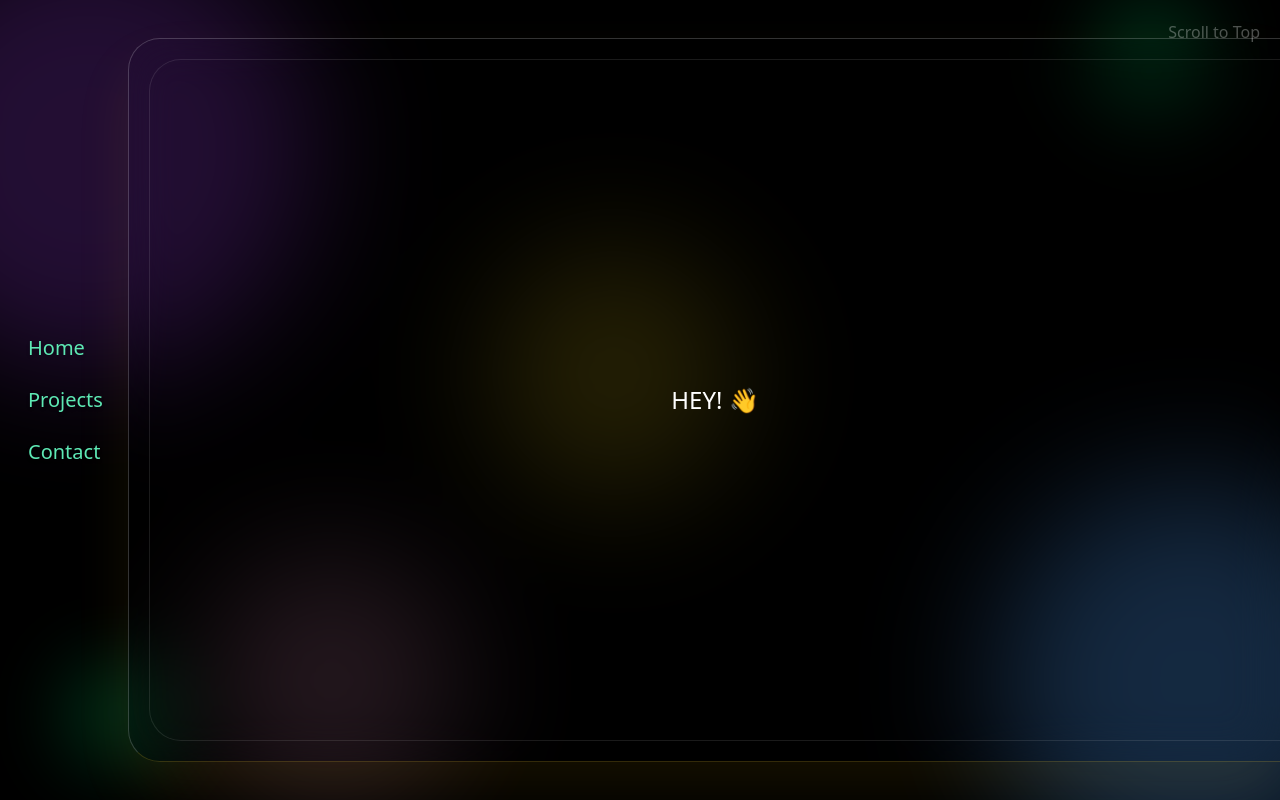
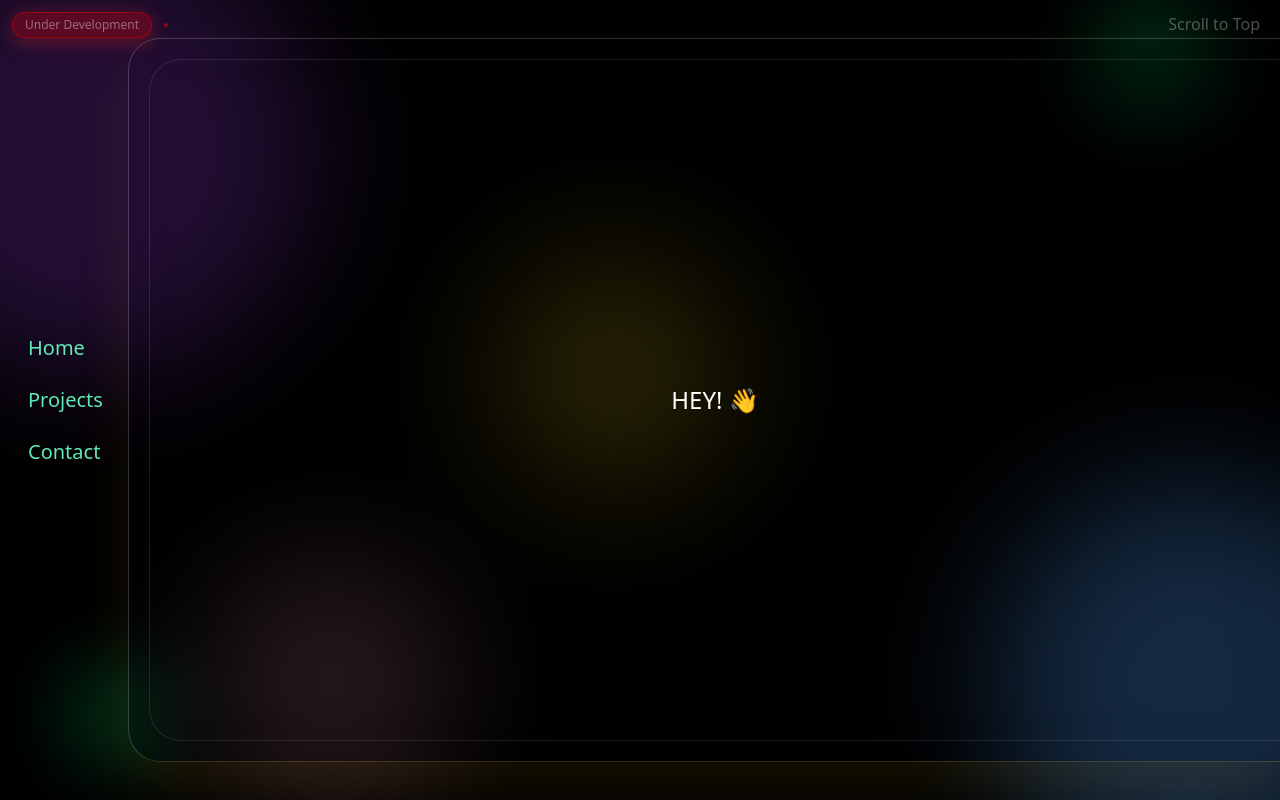
Before and after one commit to Suyash-4/Personal-Webpage, a React (Vite) app: page / in a window 1280 px wide. Built offline with nearby package versions, Linux system fonts and the light colour scheme.

Commit message:
Some totally necessary additions :D

```diff
--- a/src/App.jsx
+++ b/src/App.jsx
@@ -7,6 +7,7 @@ import Nav from "./pages/Nav.jsx";
 import Home from "./pages/Home.jsx";
 import Projects from "./pages/Projects.jsx";
 import Contact from "./pages/Contact.jsx";
+import UnderDevelopment from "./assets/UnderDevelopment.jsx";
 const App = () => {
   const lenis = useLenis((lenis) => {
     // console.log(lenis);
@@ -16,9 +17,13 @@ const App = () => {
     <ReactLenis root={true} smooth duration={1.2}>
       <>
         <BgBlurredCircles />
-        <div className="fixed top-5 right-5 text-white/30 z-50">
-          {" "}
-          <button onClick={() => lenis.scrollTo(0)}>Scroll to Top</button>{" "}
+        <div className="absolute top-3 left-3 z-50">
+          <UnderDevelopment />
+        </div>
+        <div className="fixed top-3 right-5 text-white/30 z-50">
+          <button className="" onClick={() => lenis.scrollTo(0)}>
+            Scroll to Top
+          </button>{" "}
         </div>
         <div className="h-screen px-0 py-[3%]">
           <div className="grid grid-cols-[10%_90%] h-full">
--- /dev/null
+++ b/src/assets/UnderDevelopment.jsx
@@ -0,0 +1,16 @@
+import React from "react";
+
+const UnderDevelopment = () => {
+  return (
+    <>
+      <div className="flex items-center gap-3">
+        <button className="text-xs border-1 border-red-700/60 px-3 py-1 rounded-4xl bg-red-600/30 text-white/40 transition-all duration-500 hover:-translate-y-[1px] hover:bg-red-600/30 shadow-[0px_4px_20px_0px_rgba(220,_38,_38,_0.4)]">
+          Under Development
+        </button>
+        <div className="h-1 w-1 rounded-full bg-red-700 animate-pulse"></div>
+      </div>
+    </>
+  );
+};
+
+export default UnderDevelopment;
```
